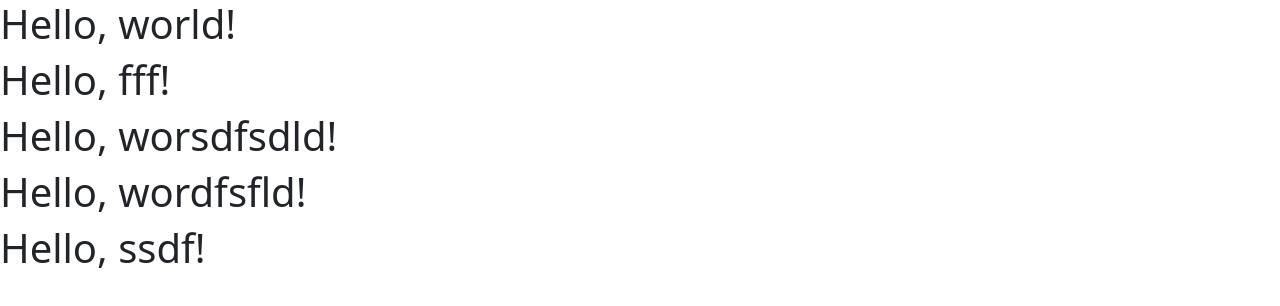
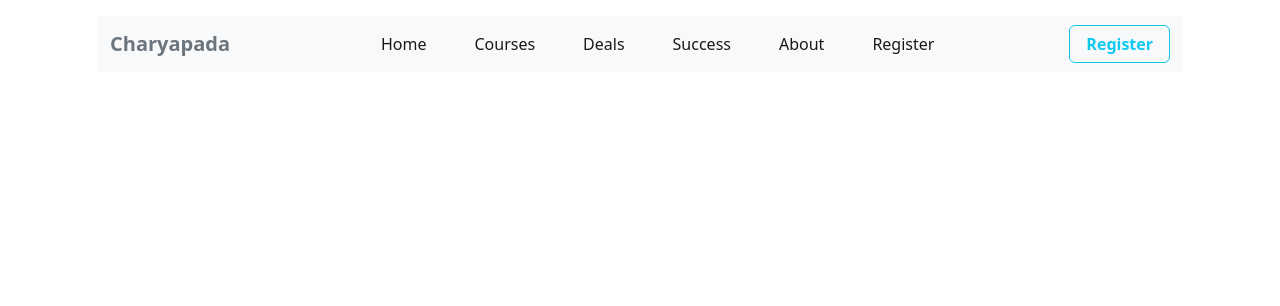
Before and after one commit to sami019325/assignment-3, a plain HTML site: page index.html in a window 1280 px wide. Drawn offline with nearby package versions, Linux system fonts and the light colour scheme.

Commit message:
nav bar added

```diff
--- a/index.html
+++ b/index.html
@@ -4,20 +4,76 @@
 <head>
     <meta charset="utf-8">
     <meta name="viewport" content="width=device-width, initial-scale=1">
-    <title>Bootstrap demo</title>
+    <title>Charyapada</title>
     <link href="https://cdn.jsdelivr.net/npm/bootstrap@5.2.0/dist/css/bootstrap.min.css" rel="stylesheet"
         integrity="sha384-gH2yIJqKdNHPEq0n4Mqa/HGKIhSkIHeL5AyhkYV8i59U5AR6csBvApHHNl/vI1Bx" crossorigin="anonymous">
 </head>
 
 <body>
-    <h1>Hello, world!</h1>
-    <h1>Hello, fff!</h1>
-    <h1>Hello, worsdfsdld!</h1>
-    <h1>Hello, wordfsfld!</h1>
-    <h1>Hello, ssdf!</h1>
-    <script src="https://cdn.jsdelivr.net/npm/bootstrap@5.2.0/dist/js/bootstrap.bundle.min.js"
-        integrity="sha384-A3rJD856KowSb7dwlZdYEkO39Gagi7vIsF0jrRAoQmDKKtQBHUuLZ9AsSv4jD4Xa"
-        crossorigin="anonymous"></script>
+    <!-- header--------------------------------------------------- -->
+    <header>
+        <!-- =================================================== nav bar ================================ -->
+
+        <section class="container">
+            <nav class="navbar navbar-expand-lg bg-light m-3">
+                <div class="container-fluid">
+                    <button class="navbar-toggler" type="button" data-bs-toggle="collapse"
+                        data-bs-target="#navbarTogglerDemo03" aria-controls="navbarTogglerDemo03" aria-expanded="false"
+                        aria-label="Toggle navigation">
+                        <span class="navbar-toggler-icon"></span>
+                    </button>
+                    <a class="navbar-brand fw-bold fs-5 text-secondary" href="#">Charyapada</a>
+                    <div class="collapse navbar-collapse" id="navbarTogglerDemo03">
+                        <ul class="navbar-nav mx-auto mb-2 mb-lg-0">
+                            <li class="nav-item px-3 ">
+                                <a class="nav-link active" aria-current="page" href="#Home">Home</a>
+                            </li>
+                            <li class="nav-item px-3">
+                                <a class="nav-link active" aria-current="page" href="#Courses">Courses</a>
+                            </li>
+                            <li class="nav-item px-3">
+                                <a class="nav-link active" aria-current="page" href="#Deals">Deals</a>
+                            </li>
+                            <li class="nav-item px-3">
+                                <a class="nav-link active" aria-current="page" href="#Success">Success</a>
+                            </li>
+                            <li class="nav-item px-3">
+                                <a class="nav-link active" aria-current="page" href="#About">About</a>
+                            </li>
+                            <li class="nav-item px-3">
+                                <a class="nav-link active " aria-current="page" href="#Register">Register</a>
+                            </li>
+
+                        </ul>
+                        <form class="d-flex" role="search">
+                            <a class=" btn btn-outline-info fw-bold px-3" aria-current="page"
+                                href="#Register">Register</a>
+                        </form>
+                    </div>
+                </div>
+            </nav>
+        </section>
+
+
+
+
+
+
+
+
+
+
+
+
+
+
+
+
+
+
+        <script src="https://cdn.jsdelivr.net/npm/bootstrap@5.2.0/dist/js/bootstrap.bundle.min.js"
+            integrity="sha384-A3rJD856KowSb7dwlZdYEkO39Gagi7vIsF0jrRAoQmDKKtQBHUuLZ9AsSv4jD4Xa"
+            crossorigin="anonymous"></script>
 </body>
 
 </html>
--- /dev/null
+++ b/otherfiles/home.css
@@ -0,0 +1 @@
+/* 289BDE */
```
